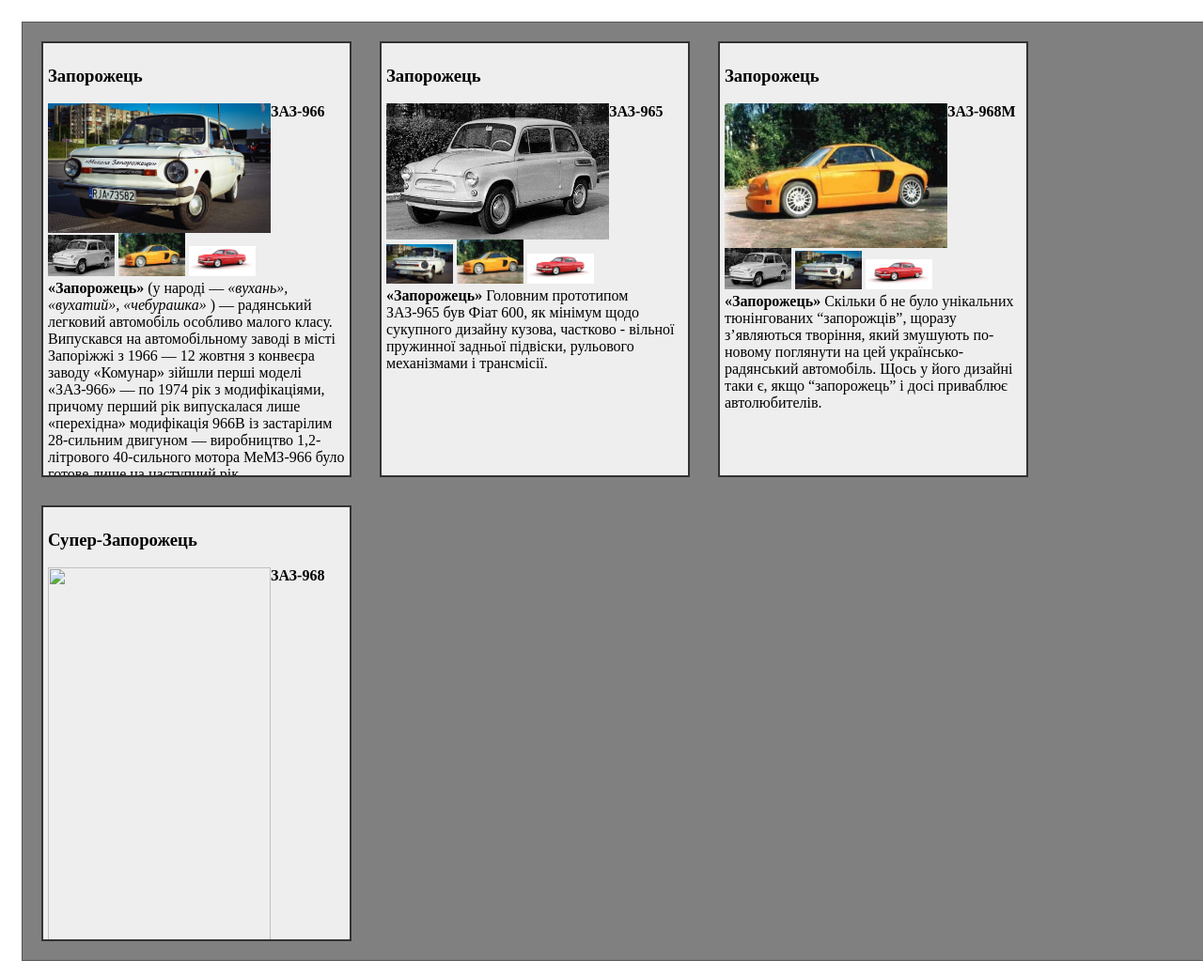
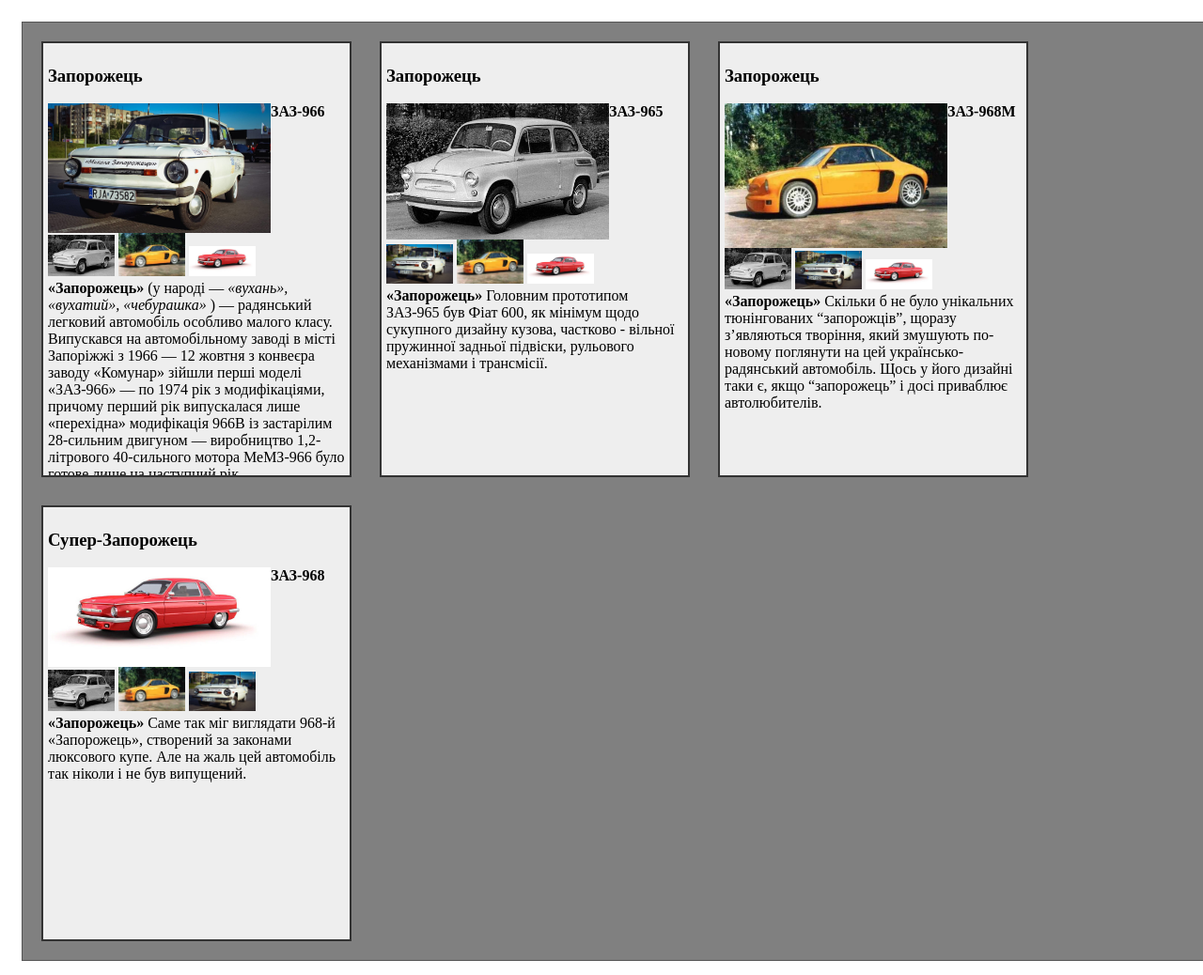
Before and after one commit to TeacherWOWa/TeacherWOWa.github.io, a plain HTML site: page Tema5/index2.html in a window 1280 px wide. Shown: the whole page at 94% size. Drawn offline with Linux system fonts and the light colour scheme.

Commit message:
Update index2.html
xx

```diff
--- a/Tema5/index2.html
+++ b/Tema5/index2.html
@@ -55,7 +55,7 @@
 				<h3> Супер-Запорожець</h3>
 				<p>
 					<div class="photo">
-						<img class="logo" src=30.jpg">
+						<img class="logo" src="30.jpg">
 						<div class="smal-line">
 							<img class="logo_2" src="10.jpg">
 							<img class="logo_2" src="20.jpg">
```
